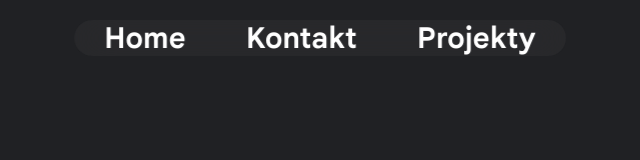
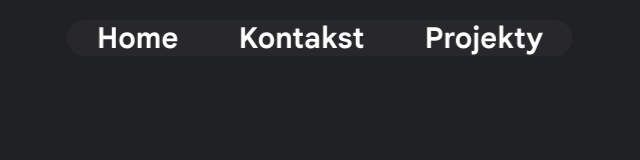
Before and after one commit to 85oskxr/Strona-o-Mnie, a plain HTML site: page index.html in a window 1280 px wide. Shown: the whole page, without its empty margins (320-960 px from the left). Drawn offline with Linux system fonts and the light colour scheme.

Commit message:
Update index.html

```diff
--- a/index.html
+++ b/index.html
@@ -9,7 +9,7 @@
 	<body>
 		<div class="navbar noselect">
 			<a href="index.html" class="left">Home</a>
-			<a href="s" class="center">Kontakt</a>
+			<a href="s" class="center">Kontakst</a>
 			<a href="Projekty" class="right">Projekty</a>
 		</div>
 
```
